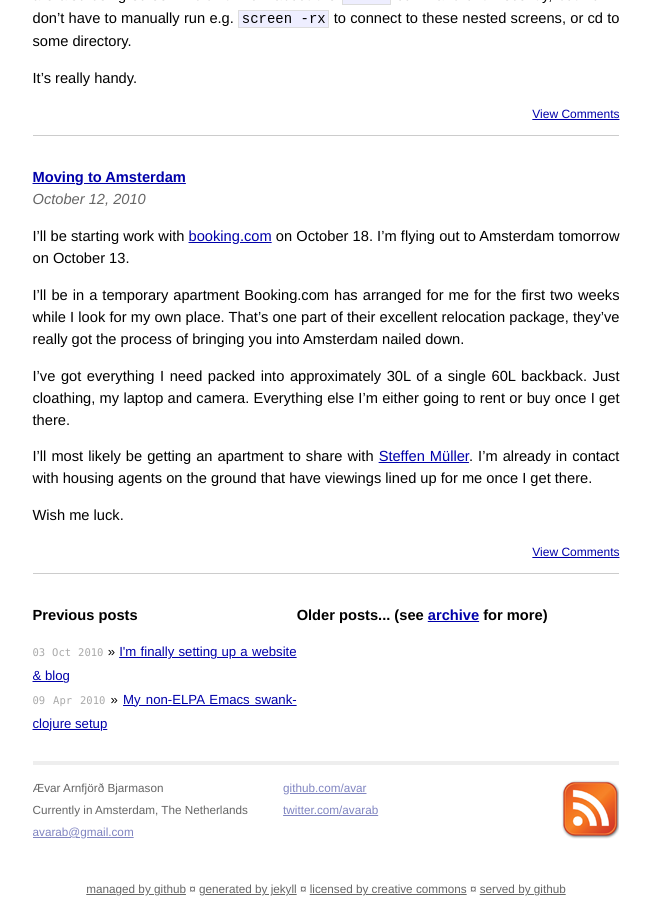
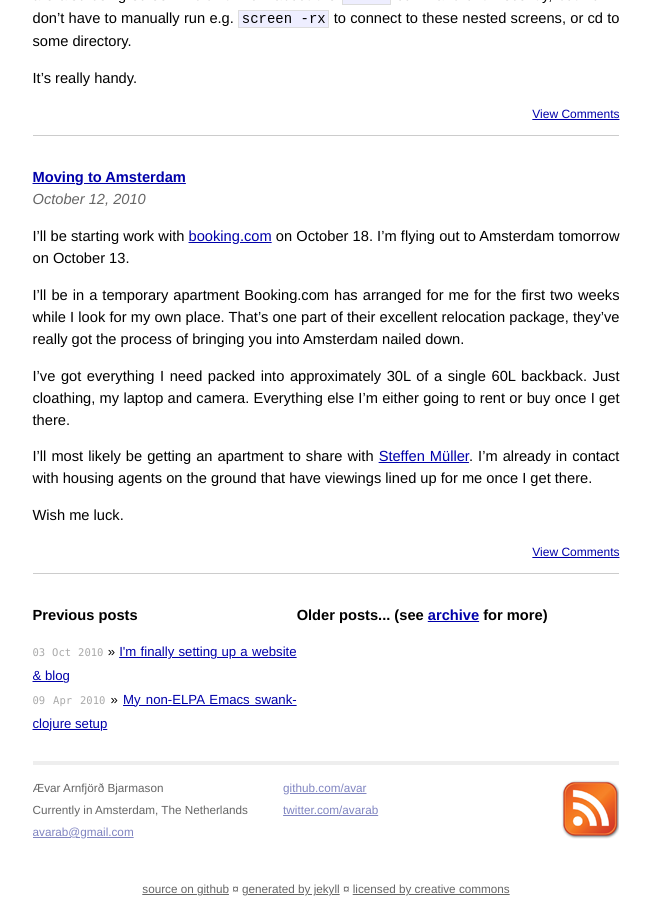
Before and after one commit to avar/website, a Jekyll site: the page built from index.html, in a window 1280 px wide and 900 px high, scrolled down 1188 px. Shown: the whole window, without its empty margins (314-965 px from the left). Built offline with Jekyll 4.4.1, drawn with Linux system fonts in a browser that asks for light colours; Markdown is read by kramdown in place of the engine named in the settings; comment, search, counter and statistics services are not loaded.

Commit message:
Update the footer

```diff
--- a/_layouts/default.html
+++ b/_layouts/default.html
@@ -45,13 +45,11 @@
         </div>
       </div>
       <div  class="footer2" >
-        <a href="https://github.com/avar/blogg/tree">managed by github</a>
+        <a href="https://github.com/avar/website">source on github</a>
         ¤
-        <a href="http://github.com/mojombo/jekyll">generated by jekyll</a>
+        <a href="https://jekyllrb.com/">generated by jekyll</a>
         ¤
         <a href="http://creativecommons.org/licenses/by-sa/3.0/us/">licensed by creative commons</a>
-        ¤
-        <a href="http://github.com">served by github</a>
       </div>
     </div>
 
```
